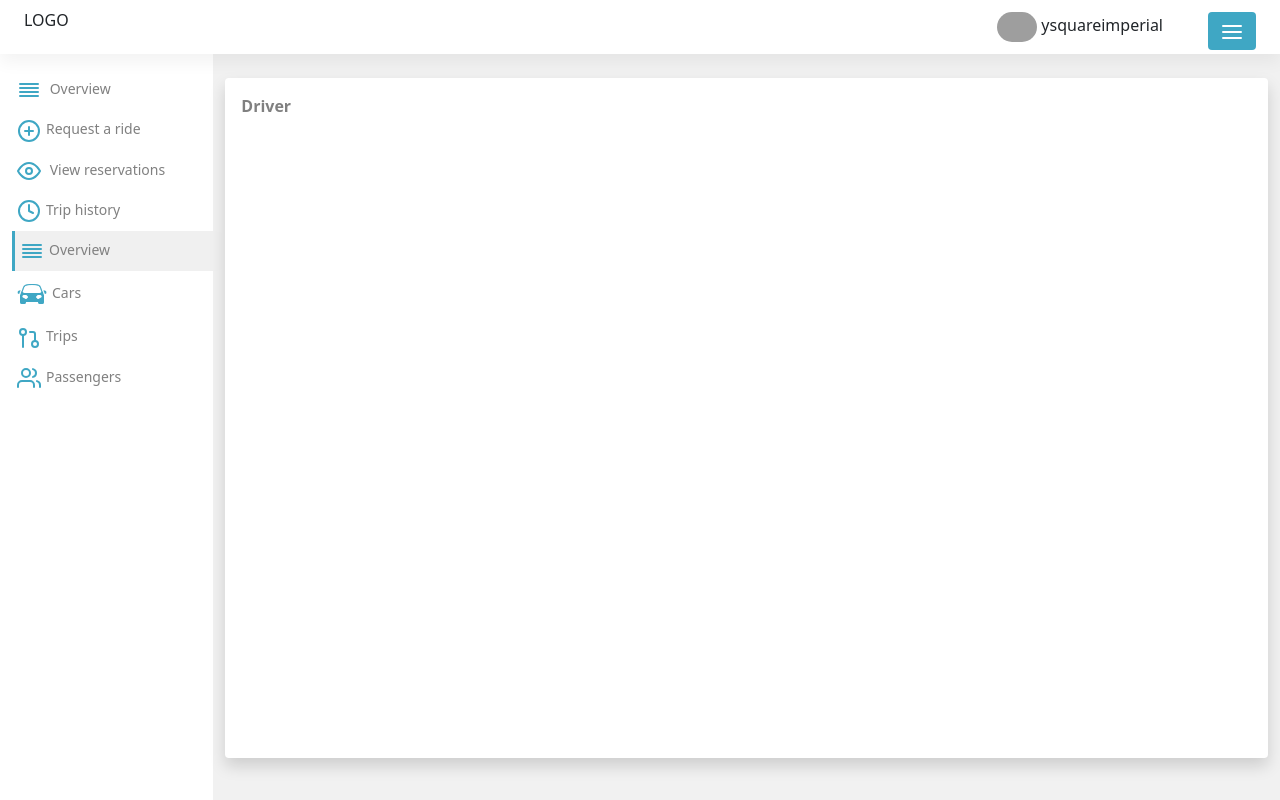
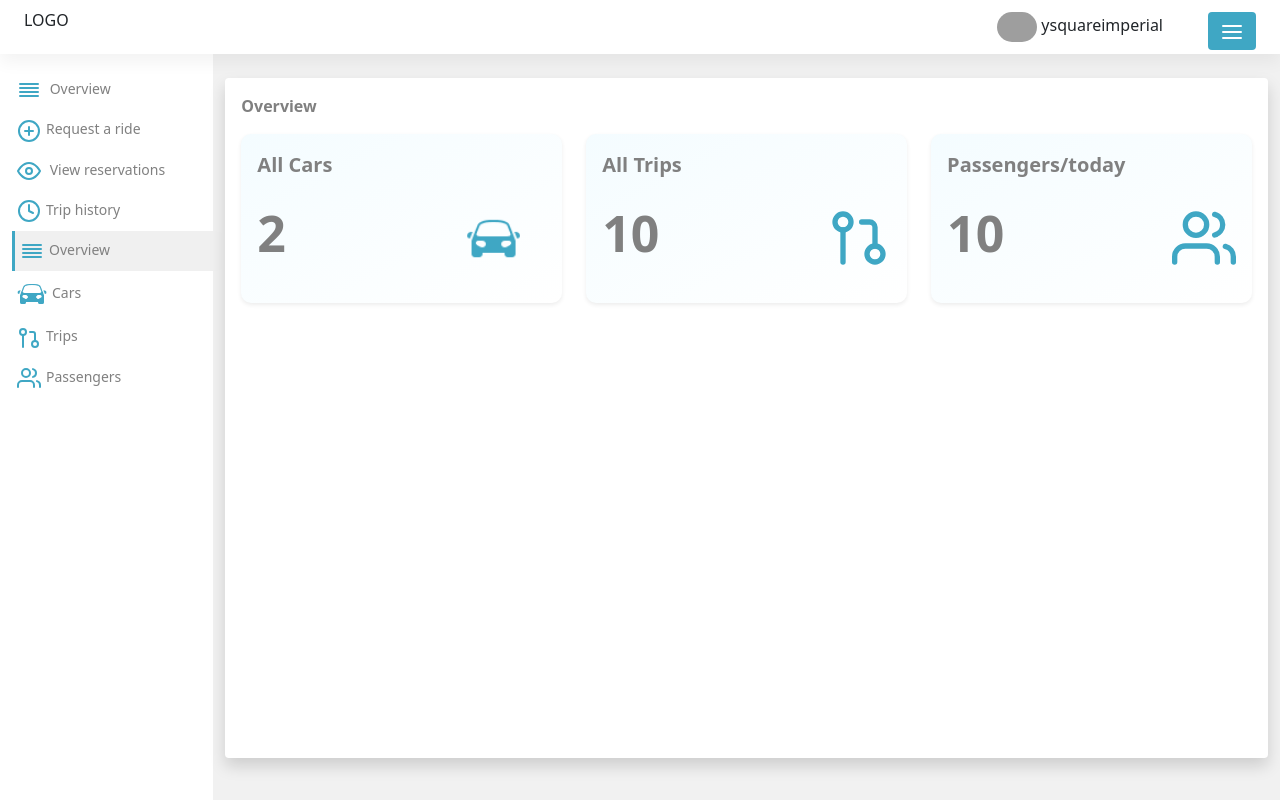
Before and after one commit to ysquareimperial/trans-app, a React (Create React App) app: page /driver in a window 1280 px wide. Built offline with nearby package versions, Linux system fonts and the light colour scheme; grey boxes are pictures that could not be loaded.

Commit message:
driver overview

```diff
--- a/src/Auth/DriverReg.js
+++ b/src/Auth/DriverReg.js
@@ -22,10 +22,10 @@ export default function DriverReg() {
   const handleSubmit = () => {
     // e.preventDefault();
     //setLoading(true);
-    fetch('http://192.168.43.150:34567/DriverReg', {
-      method: 'POST',
+    fetch("http://192.168.43.150:34567/DriverReg", {
+      method: "POST",
       headers: {
-        'Content-Type': 'application/json',
+        "Content-Type": "application/json",
       },
       body: JSON.stringify(driverReg),
     })
@@ -33,14 +33,13 @@ export default function DriverReg() {
       .then((data) => {
         // setLoading(false);
         console.log(data);
-        navigate("/pushlish-ride")
-
+        navigate("/pushlish-ride");
       })
       .catch((err) => {
         // setLoading(false);
         console.log(err);
       });
-  }
+  };
 
   return (
     <div>
@@ -125,12 +124,24 @@ export default function DriverReg() {
                   </p> */}
           </Col>
         </Row>
-        <button className="login-btn mt-3" onClick={handleSubmit}>
+        <button
+          className="login-btn mt-3"
+          onClick={() => {
+            handleSubmit();
+            navigate("/driver");
+          }}
+        >
           Register
         </button>
-        <p className="text-center mt-3" style={{ fontSize: 12, color:'white' }}>
+        <p
+          className="text-center mt-3"
+          style={{ fontSize: 12, color: "white" }}
+        >
           Already have an account? |{" "}
-          <span style={{ cursor: "pointer" }} onClick={() => navigate("/pushlish-ride")}>
+          <span
+            style={{ cursor: "pointer" }}
+            onClick={() => navigate("/login")}
+          >
             login here!
           </span>
         </p>
--- a/src/DriverDashboard/DriverOverview.js
+++ b/src/DriverDashboard/DriverOverview.js
@@ -1,37 +1,38 @@
 import React from "react";
-import { Card } from "reactstrap";
-import '../PassengerDashboard/ViewReservation.css'
-import '../PassengerDashboard/Overview'
-// import { GitPullRequest, XCircle } from "react-feather";
-// import { PlusSquare } from "react-feather";
-export default function DriverOverview() {
-  // const overview = [
-  //   {
-  //     cardTitle: "Total Reservations",
-  //     cardNumber: "50",
-  //     cardImage: <PlusSquare className="overview-icon" size="4em" />,
-  //     today: "Today: 0",
-  //     date: "Total Amount: 250,000",
-  //   },
-  //   {
-  //     cardTitle: "Canceled Reservations",
-  //     cardNumber: "10",
-  //     cardImage: <XCircle className="overview-icon" size="4em" />,
-  //     today: "Today: 0",
-  //     date: "2020 - Present: 10",
-  //   },
-  //   {
-  //     cardTitle: "Total Ride Distance",
-  //     cardNumber: (
-  //       <>
-  //         50,000 <span style={{ fontSize: 15 }}>km</span>
-  //       </>
-  //     ),
-  //     cardImage: <GitPullRequest className="overview-icon" size="4em" />,
-  //     today: "Today: 0",
-  //     date: "2020 - Present: 50",
-  //   },
-  // ];
+import { Card, Row, Col } from "reactstrap";
+import sedan from "../Images/car.png";
+
+// import "./ViewReservation.css";
+// import "./Overview.css";
+import { GitPullRequest, Users } from "react-feather";
+export default function Overview() {
+  // const year = () => {
+  //   let currentYear = new Date();
+  //   currentYear.getFullYear();
+  // };
+  const overview = [
+    {
+      cardTitle: "All Cars",
+      cardNumber: "2",
+      cardImage: <img alt='' src={sedan} style={{marginTop:15, width:55}}/>,
+      // today: "Today: 0",
+      // date: "Total Amount: 250,000",
+    },
+    {
+      cardTitle: "All Trips",
+      cardNumber: "10",
+      cardImage: <GitPullRequest className="overview-icon" size="4em" />,
+      // today: "Today: 0",
+      // date: "2020 - Present: 10",
+    },
+    {
+      cardTitle: "Passengers/today",
+      cardNumber: 10,
+      cardImage: <Users className="overview-icon" size="4em" />,
+      // today: (new Date),
+      // date: "2020 - Present: 50",
+    },
+  ];
   return (
     <div>
       <div>
@@ -45,10 +46,10 @@ export default function DriverOverview() {
               color: "grey",
             }}
           >
-            Driver
+            Overview
           </p>
 
-          {/* <Row>
+          <Row>
             {overview.map((item, index) => (
               <Col md={4}>
                 <Card className="overview-card shadow-sm">
@@ -98,7 +99,7 @@ export default function DriverOverview() {
                 </Card>
               </Col>
             ))}
-          </Row> */}
+          </Row>
         </Card>
       </div>
     </div>
```
